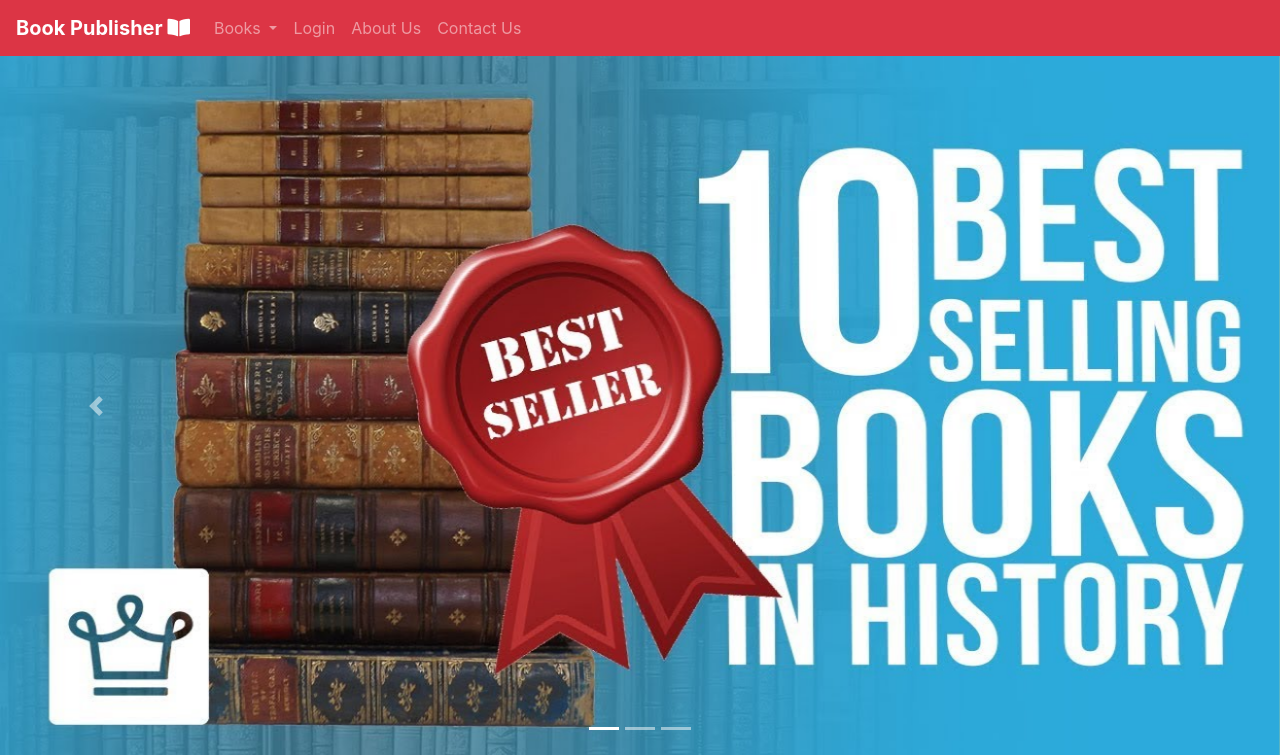
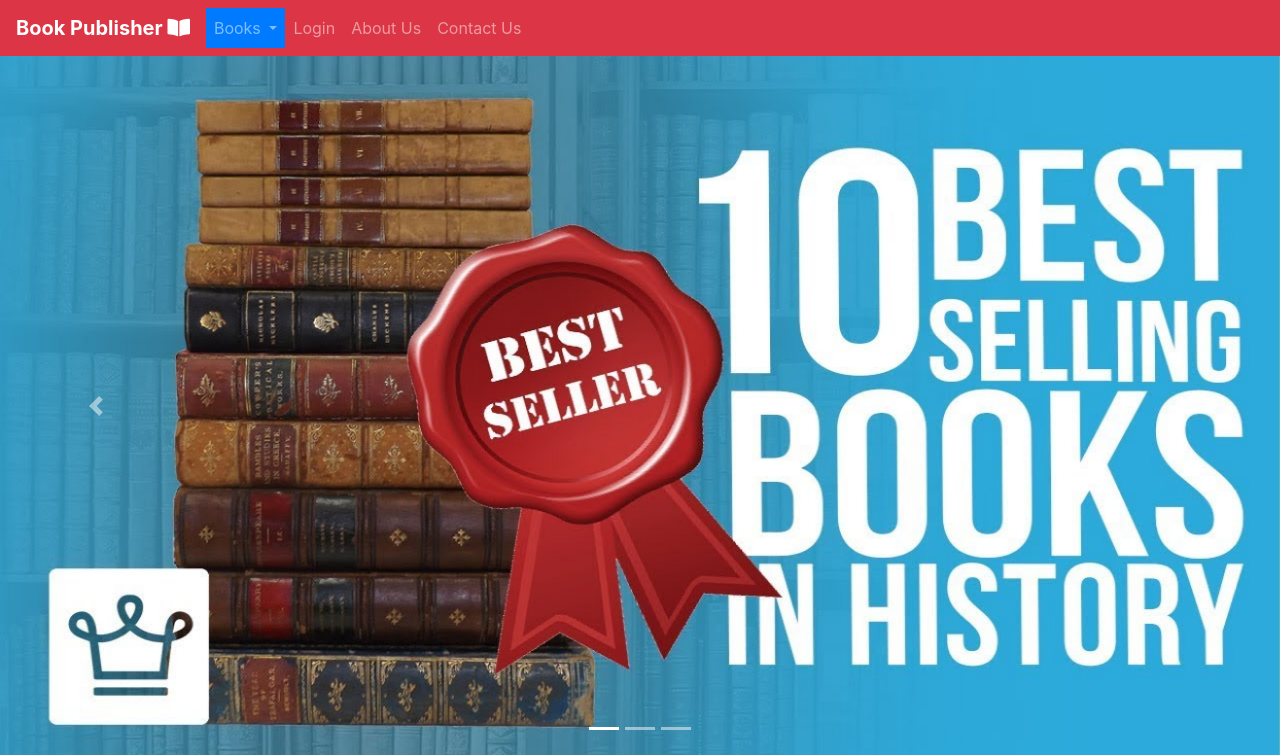
Before and after one commit to JonathanZYZ/App3PD, a PHP site: page /index.php in a window 1280 px wide. Shown: the top 755 px of the page. Run offline with PHP 8.4, Linux system fonts and the light colour scheme.

Commit message:
App 3 commit 7

```diff
--- a/navbar.php
+++ b/navbar.php
@@ -6,7 +6,7 @@
     </button>
     <div class="collapse navbar-collapse" id="navbarSupportedContent">
         <ul class="navbar-nav mr-auto">
-            <li class="nav-item dropdown">
+            <li class="nav-item dropdown bg-primary">
                 <a class="nav-link dropdown-toggle" href="#" id="navbarDropdown" role="button" data-toggle="dropdown" aria-haspopup="true" aria-expanded="false">
                     Books
                 </a>
```
